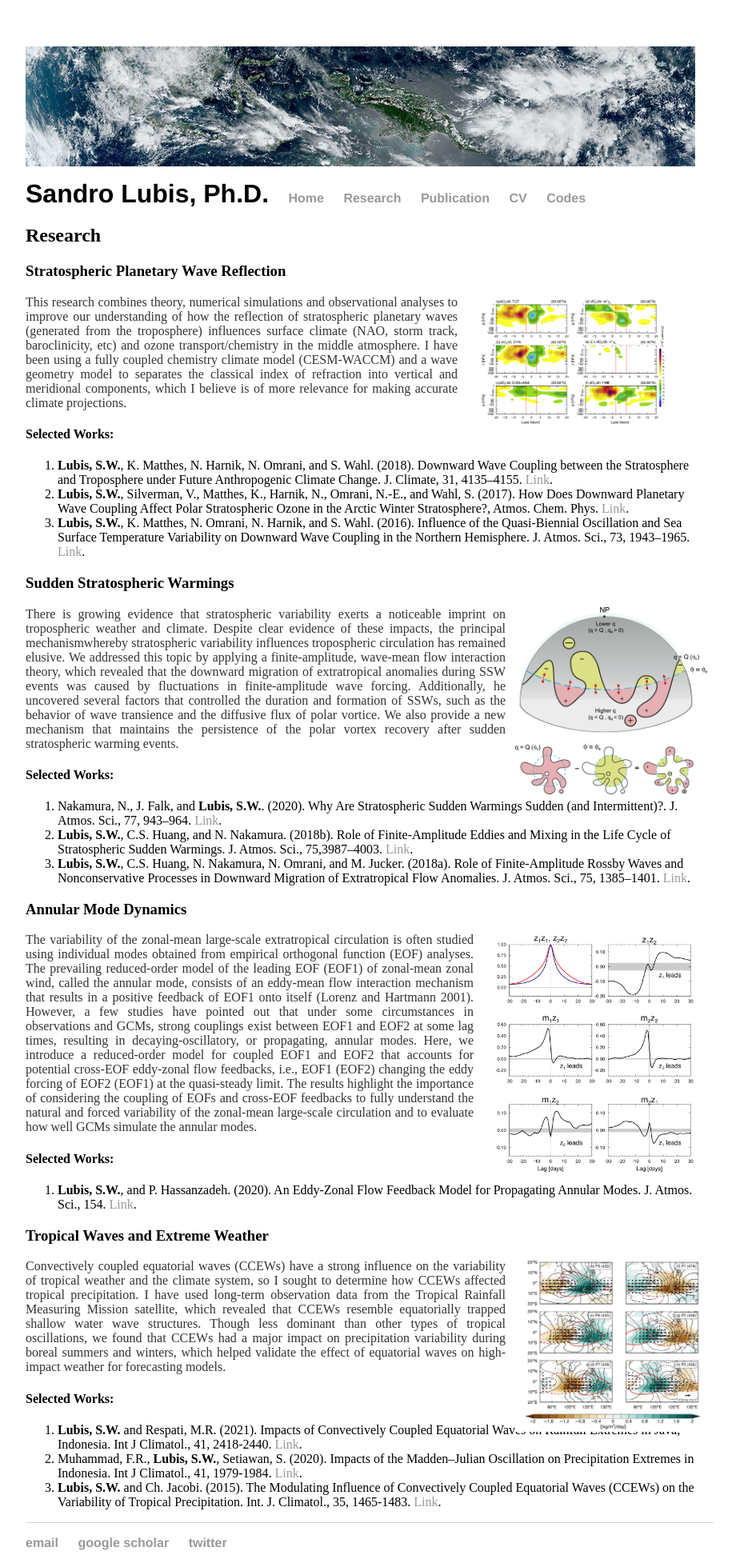
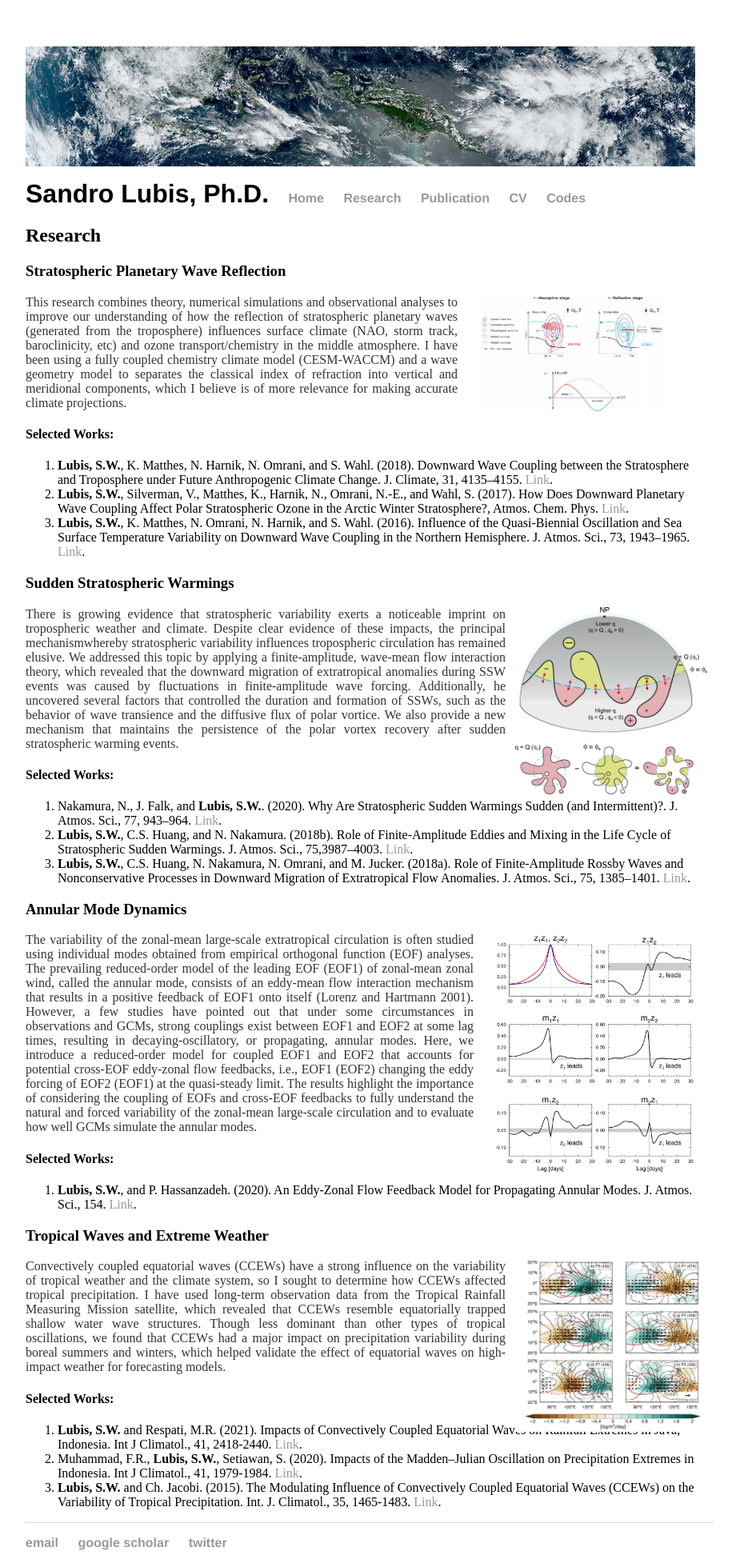
Before and after one commit to sandrolubis/sandrolubis.github.io, a Jekyll site: the page built from research/index.html, in a window 1280 px wide. Shown: the whole page at 80% size, without its empty margins (276-1191 px from the left). Built offline with Jekyll 4.4.1, drawn with Linux system fonts in a browser that asks for light colours.

Commit message:
Update index.html

```diff
--- a/research/index.html
+++ b/research/index.html
@@ -5,7 +5,7 @@
 		<div class="Group">
 			<h2>Research</h2>
 			<h3>Stratospheric Planetary Wave Reflection</h3>
-			<img src="https://sandrolubis.github.io/assets/images/dwc-ozone.png" alt="Fig 1" style="position:absolute; left:870px; width:240px">
+			<img src="https://sandrolubis.github.io/assets/images/dwc-schematic.png" alt="Fig 1" style="position:absolute; left:870px; width:240px">
 			<p class="indented", style="width:540px"><font size=3> This research combines theory, numerical simulations and
 				observational analyses to improve our understanding of how the reflection of stratospheric planetary waves (generated from the troposphere)
 				 influences surface climate (NAO, storm track, baroclinicity, etc) and ozone transport/chemistry in the middle atmosphere. I have been
```
